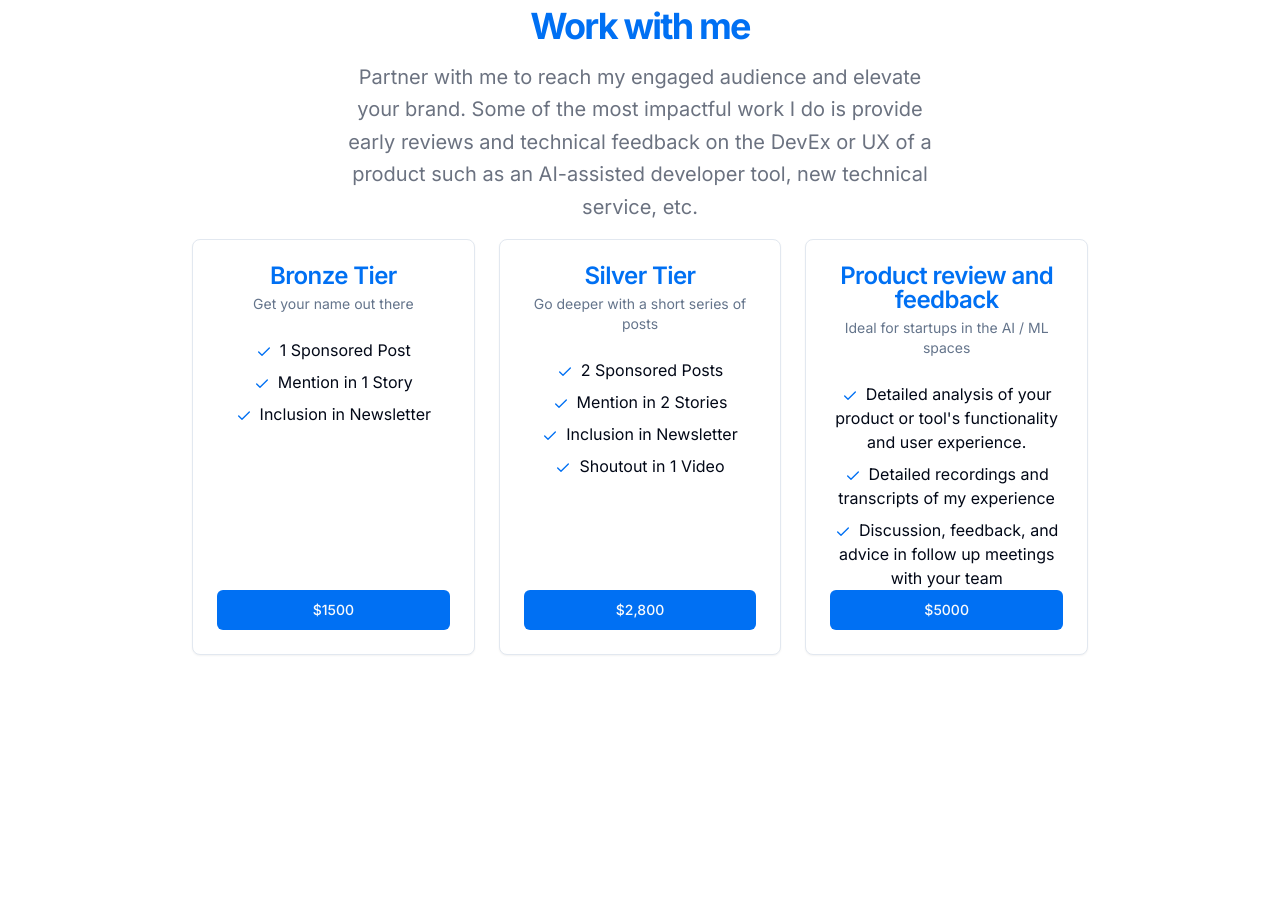
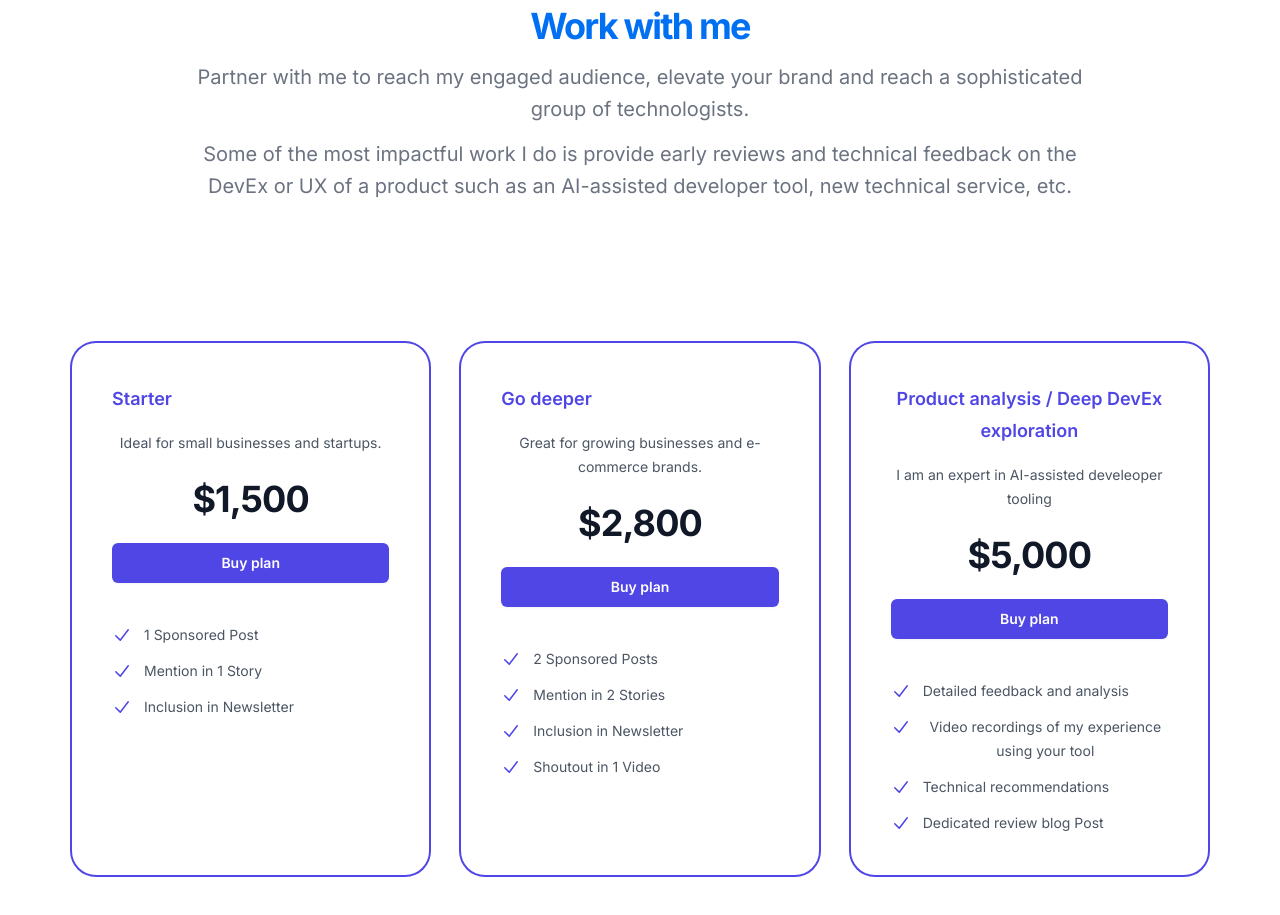
Before and after one commit to zackproser/sponsorship, a Next.js app: page / in a window 1280 px wide. Shown: the part 2680-3595 px from the top of the page. Before the commit the page ends 3463 px from the top, so only its background shows below. Built offline with nearby package versions, Linux system fonts and the light colour scheme.

Commit message:
Update pricing with Tailwind UI elements

```diff
--- a/package.json
+++ b/package.json
@@ -9,6 +9,7 @@
     "lint": "next lint"
   },
   "dependencies": {
+    "@heroicons/react": "^2.1.3",
     "@next/third-parties": "^14.2.3",
     "@radix-ui/react-slot": "^1.0.2",
     "class-variance-authority": "^0.7.0",
--- /dev/null
+++ b/src/components/pricing.jsx
@@ -0,0 +1,94 @@
+import { CheckIcon } from '@heroicons/react/20/solid'
+
+const tiers = [
+  {
+    name: 'Starter',
+    id: 'tier-bronze',
+    href: 'https://buy.stripe.com/bIYfZtaQ24HbdkQaEE',
+    price: '$1,500',
+    description: 'Ideal for small businesses and startups.',
+    features: ['1 Sponsored Post', 'Mention in 1 Story', 'Inclusion in Newsletter'],
+  },
+  {
+    name: 'Go deeper',
+    id: 'tier-silver',
+    href: 'https://buy.stripe.com/4gw4gL2jw6PjfsY3cd',
+    price: '$2,800',
+    description: 'Great for growing businesses and e-commerce brands.',
+    features: [
+      '2 Sponsored Posts',
+      'Mention in 2 Stories',
+      'Inclusion in Newsletter',
+      'Shoutout in 1 Video',
+    ],
+  },
+  {
+    name: 'Product analysis / Deep DevEx exploration',
+    id: 'tier-gold',
+    href: 'https://buy.stripe.com/aEU6oTgamgpTbcI8wy',
+    price: '$5,000',
+    description: 'I am an expert in AI-assisted develeoper tooling',
+    features: [
+      'Detailed feedback and analysis',
+      'Video recordings of my experience using your tool',
+      'Technical recommendations',
+      'Dedicated review blog Post',
+    ],
+  },
+];
+
+function classNames(...classes) {
+  return classes.filter(Boolean).join(' ')
+}
+
+export default function Pricing() {
+  return (
+    <div className="bg-white py-24 sm:py-32">
+      <div className="mx-auto max-w-7xl px-6 lg:px-8">
+        <div className="isolate mx-auto grid max-w-md grid-cols-1 gap-8 lg:mx-0 lg:max-w-none lg:grid-cols-3">
+          {tiers.map((tier) => (
+            <div
+              key={tier.id}
+              className={classNames(
+                'ring-2 ring-indigo-600',
+                'rounded-3xl p-8 xl:p-10'
+              )}
+            >
+              <div className="flex items-center justify-between gap-x-4">
+                <h3
+                  id={tier.id}
+                  className={classNames(
+                    'text-indigo-600',
+                    'text-lg font-semibold leading-8'
+                  )}
+                >
+                  {tier.name}
+                </h3>
+              </div>
+              <p className="mt-4 text-sm leading-6 text-gray-600">{tier.description}</p>
+              <p className="mt-6 text-4xl font-bold tracking-tight text-gray-900">{tier.price}</p>
+              <a
+                href={tier.href}
+                aria-describedby={tier.id}
+                className={classNames(
+                  'bg-indigo-600 text-white shadow-sm hover:bg-indigo-500',
+                  'mt-6 block rounded-md py-2 px-3 text-center text-sm font-semibold leading-6 focus-visible:outline focus-visible:outline-2 focus-visible:outline-offset-2 focus-visible:outline-indigo-600'
+                )}
+              >
+                Buy plan
+              </a>
+              <ul role="list" className="mt-8 space-y-3 text-sm leading-6 text-gray-600 xl:mt-10">
+                {tier.features.map((feature) => (
+                  <li key={feature} className="flex gap-x-3">
+                    <CheckIcon className="h-6 w-5 flex-none text-indigo-600" aria-hidden="true" />
+                    {feature}
+                  </li>
+                ))}
+              </ul>
+            </div>
+          ))}
+        </div>
+      </div>
+    </div>
+  )
+}
--- a/src/components/sponsorship.jsx
+++ b/src/components/sponsorship.jsx
@@ -6,6 +6,7 @@ import { CheckIcon, MailIcon, LinkedinIcon, TwitterIcon, YoutubeIcon, GithubIcon
 import { CardTitle, CardDescription, CardHeader, CardContent, Card } from "@/components/ui/card"
 import { Button } from "@/components/ui/button"
 import FollowerStats from '@/components/followers'
+import Pricing from '@/components/pricing'
 
 import speech from '@/images/zack-speaking.webp'
 import myContent from '@/images/my-content.webp'
@@ -141,97 +142,13 @@ export default function Component() {
               <h2 className="text-3xl font-bold tracking-tighter md:text-4xl/tight text-[#0070f3]">
                 Work with me
               </h2>
-              <p className="mx-auto max-w-[600px] text-gray-500 md:text-xl/relaxed lg:text-base/relaxed xl:text-xl/relaxed dark:text-gray-400">
-                Partner with me to reach my engaged audience and elevate your brand. Some of the most impactful work I do is provide early reviews and
-                technical feedback on the DevEx or UX of a product such as an AI-assisted developer tool, new technical service, etc.
+              <p className="mx-auto max-w-[900px] text-gray-500 md:text-xl/relaxed lg:text-base/relaxed xl:text-xl/relaxed dark:text-gray-400">
+                Partner with me to reach my engaged audience, elevate your brand and reach a sophisticated group of technologists.
               </p>
-            </div>
-            <div className="grid w-full max-w-4xl grid-cols-1 gap-6 sm:grid-cols-2 lg:grid-cols-3">
-              <Card className="flex flex-col">
-                <CardHeader>
-                  <CardTitle className="text-[#0070f3]">Bronze Tier</CardTitle>
-                  <CardDescription>Get your name out there</CardDescription>
-                </CardHeader>
-                <CardContent className="flex flex-col justify-between flex-1">
-                  <ul className="space-y-2">
-                    <li>
-                      <CheckIcon className="mr-2 inline-block h-4 w-4 text-[#0070f3]" />
-                      1 Sponsored Post
-                    </li>
-                    <li>
-                      <CheckIcon className="mr-2 inline-block h-4 w-4 text-[#0070f3]" />
-                      Mention in 1 Story
-                    </li>
-                    <li>
-                      <CheckIcon className="mr-2 inline-block h-4 w-4 text-[#0070f3]" />
-                      Inclusion in Newsletter
-                    </li>
-                  </ul>
-                  <div className="mt-auto">
-                    <Button className="w-full bg-[#0070f3] hover:bg-[#0070f3]/90 text-gray-50 dark:bg-[#0070f3] dark:text-gray-900 dark:hover:bg-[#0070f3]/90" asChild>
-                      <Link href={'https://buy.stripe.com/bIYfZtaQ24HbdkQaEE'}>$1500</Link>
-                    </Button>
-                  </div>
-                </CardContent>
-              </Card>
-              <Card className="flex flex-col">
-                <CardHeader>
-                  <CardTitle className="text-[#0070f3]">Silver Tier</CardTitle>
-                  <CardDescription>Go deeper with a short series of posts</CardDescription>
-                </CardHeader>
-                <CardContent className="flex flex-col justify-between flex-1">
-                  <ul className="space-y-2">
-                    <li>
-                      <CheckIcon className="mr-2 inline-block h-4 w-4 text-[#0070f3]" />
-                      2 Sponsored Posts
-                    </li>
-                    <li>
-                      <CheckIcon className="mr-2 inline-block h-4 w-4 text-[#0070f3]" />
-                      Mention in 2 Stories
-                    </li>
-                    <li>
-                      <CheckIcon className="mr-2 inline-block h-4 w-4 text-[#0070f3]" />
-                      Inclusion in Newsletter
-                    </li>
-                    <li>
-                      <CheckIcon className="mr-2 inline-block h-4 w-4 text-[#0070f3]" />
-                      Shoutout in 1 Video
-                    </li>
-                  </ul>
-                  <div className="mt-auto">
-                    <Button className="w-full bg-[#0070f3] hover:bg-[#0070f3]/90 text-gray-50 dark:bg-[#0070f3] dark:text-gray-900 dark:hover:bg-[#0070f3]/90" asChild>
-                      <Link href={"https://buy.stripe.com/4gw4gL2jw6PjfsY3cd"}>$2,800</Link>
-                    </Button>
-                  </div>
-                </CardContent>
-              </Card>
-              <Card className="flex flex-col">
-                <CardHeader>
-                  <CardTitle className="text-[#0070f3]">Product review and feedback</CardTitle>
-                  <CardDescription>Ideal for startups in the AI / ML spaces</CardDescription>
-                </CardHeader>
-                <CardContent className="flex flex-col justify-between flex-1">
-                  <ul className="space-y-2">
-                    <li>
-                      <CheckIcon className="mr-2 inline-block h-4 w-4 text-[#0070f3]" />
-                      Detailed analysis of your product or tool&apos;s functionality and user experience.
-                    </li>
-                    <li>
-                      <CheckIcon className="mr-2 inline-block h-4 w-4 text-[#0070f3]" />
-                      Detailed recordings and transcripts of my experience
-                    </li>
-                    <li>
-                      <CheckIcon className="mr-2 inline-block h-4 w-4 text-[#0070f3]" />
-                      Discussion, feedback, and advice in follow up meetings with your team
-                    </li>
-                  </ul>
-                  <div className="mt-auto">
-                    <Button className="w-full bg-[#0070f3] hover:bg-[#0070f3]/90 text-gray-50 dark:bg-[#0070f3] dark:text-gray-900 dark:hover:bg-[#0070f3]/90" asChild>
-                      <Link href={'https://buy.stripe.com/aEU6oTgamgpTbcI8wy'}>$5000</Link>
-                    </Button>
-                  </div>
-                </CardContent>
-              </Card>
+              <p className="mx-auto max-w-[900px] text-gray-500 md:text-xl/relaxed lg:text-base/relaxed xl:text-xl/relaxed dark:text-gray-400">
+                Some of the most impactful work I do is provide early reviews and technical feedback on the DevEx or UX of a product such as an AI-assisted developer tool, new technical service, etc.
+              </p>
+              <Pricing />
             </div>
           </div>
         </section>
```
Also changed, not shown: 1 other file (tests, documents, lock files or other folders).
